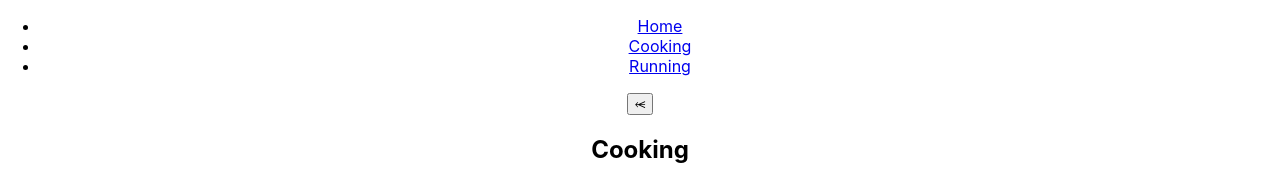
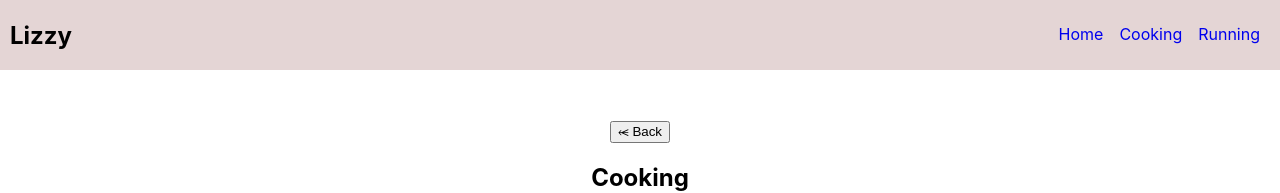
Before and after one commit to Luke-Berzins/lizzys, a React (Create React App) app: page /cooking in a window 1280 px wide. Shown: the top 193 px of the page. Built offline with nearby package versions, Linux system fonts and the light colour scheme.

Commit message:
styling navbar and adding proper spacing

```diff
--- a/src/App.css
+++ b/src/App.css
@@ -1,4 +1,3 @@
 .App {
   text-align: center;
-  height: 100%;
 }
--- a/src/components/Blog.js
+++ b/src/components/Blog.js
@@ -29,7 +29,7 @@ export default function Blog(props) {
 
     return (
         <div>
-            <button type="button" onClick={() => handleBack(props.show)}>&#10615;</button>
+            <button type="button" onClick={() => handleBack(props.show)}>&#10615; Back</button>
             {props.show === 0 &&
                 <section>
                     <h1>{props.data.title}</h1>
--- /dev/null
+++ b/src/components/Nav.css
@@ -0,0 +1,27 @@
+nav {
+    background-color: rgb(228, 213, 213);
+    margin-bottom: 50px;;
+    display: flex;
+    justify-content: space-between;
+    align-items: flex-end;
+    padding: 0px 10px 0px;
+}
+
+nav h2 {
+    margin-top: 0px;
+}
+
+nav ul li a {
+    text-decoration: none;
+    border-top: 0px;
+}
+
+nav ul {
+    list-style-type: none;
+    padding: 0px 2px 2px 0px;
+    display: flex;
+}
+
+nav ul li {
+    margin: 8px;
+}
--- a/src/components/Nav.js
+++ b/src/components/Nav.js
@@ -1,10 +1,13 @@
 import React from 'react'
 import { Link } from 'react-router-dom'
+import './Nav.css'
+
 export default function Nav(props) {
 
 
     return (
         <nav>
+            <h2>Lizzy</h2>
             <ul>
                 <li>
                     <Link
```
